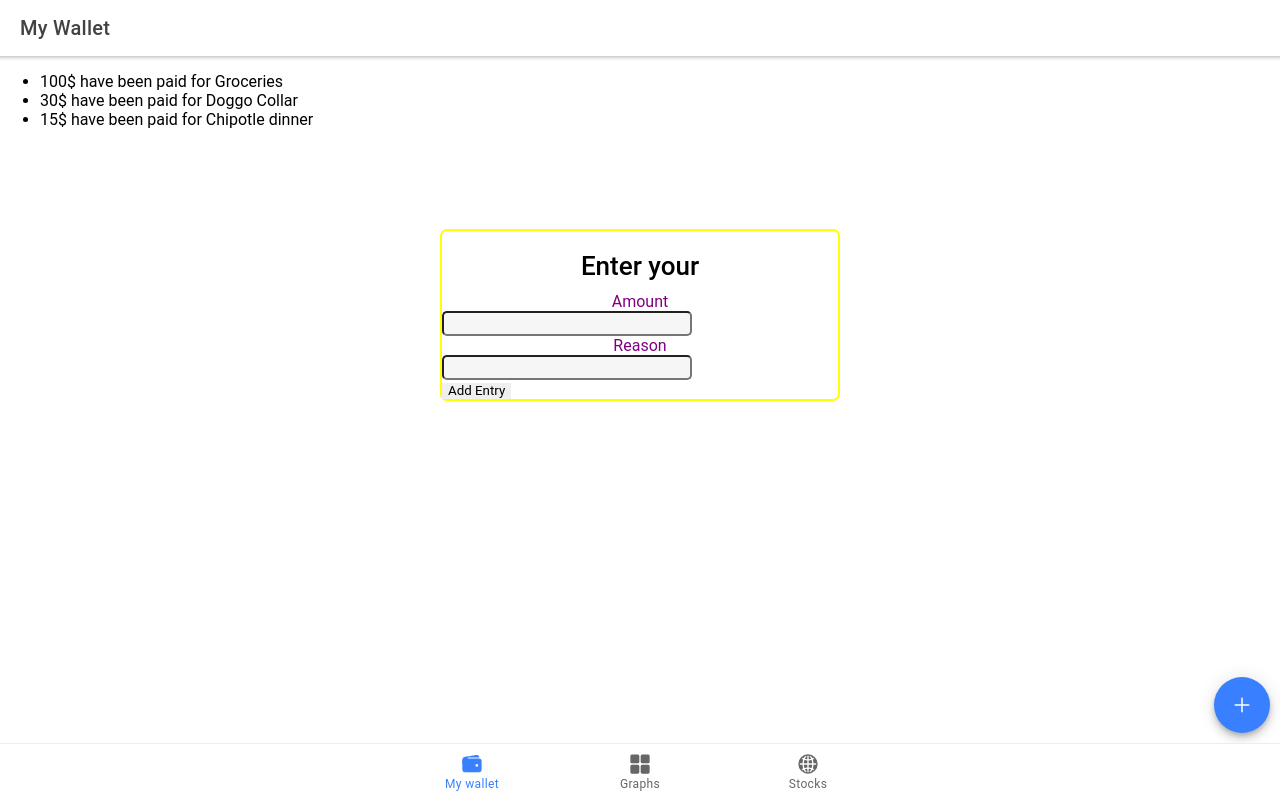
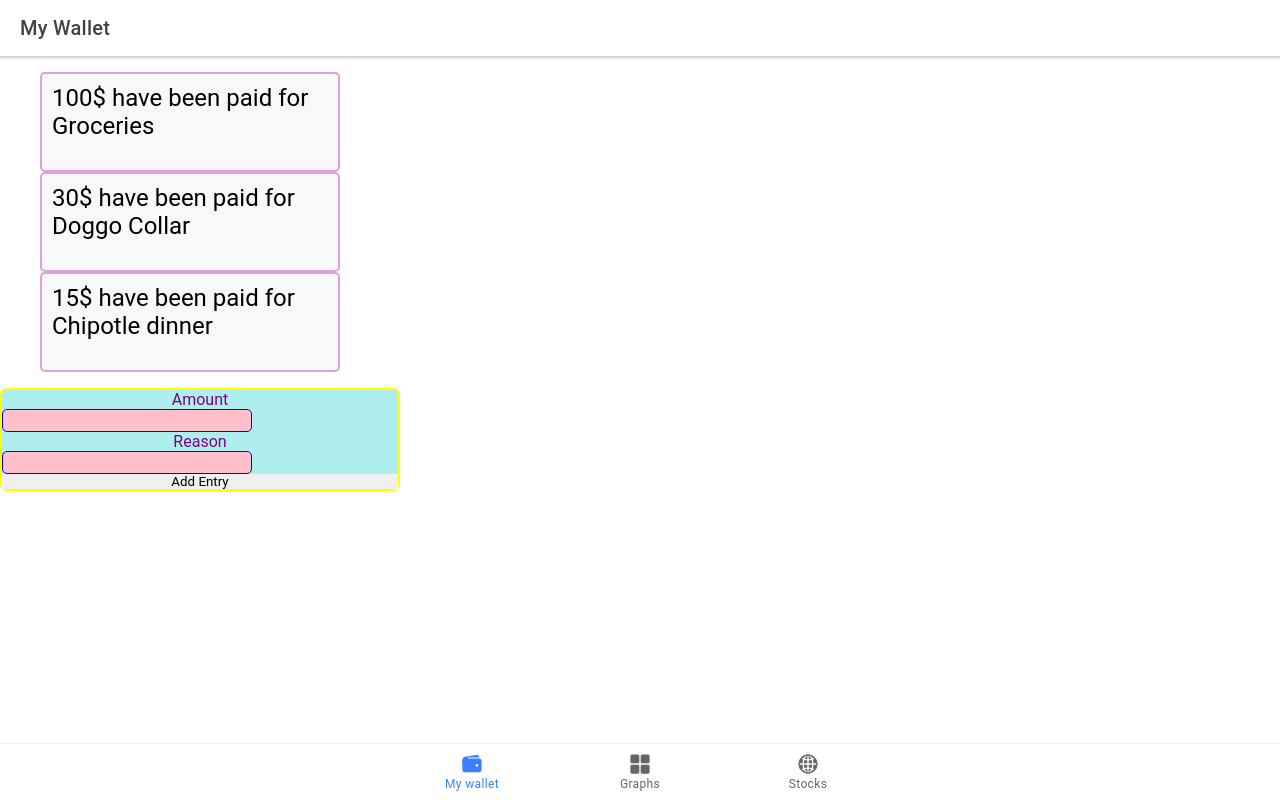
Before and after one commit to FedeColap/ionic-my-financials, a React (Create React App) app: page /my-wallet in a window 1280 px wide. Built offline with nearby package versions, Linux system fonts and the light colour scheme.

Commit message:
form expense without floating button

```diff
--- a/src/components/Entry.tsx
+++ /dev/null
@@ -1,6 +0,0 @@
- export type Entry = {
-    reason: string,
-    amount: number,
-    category: string,
-    id: number
-}
--- /dev/null
+++ b/src/components/myWallet/AddEntryForm.css
@@ -0,0 +1,25 @@
+label {
+    color: purple;
+    display: block;
+    text-align: center;
+}
+input {
+    border: 1px solid blue;
+    border-radius: 5px;
+    width: 250px;
+    color: black;
+    display: block;
+    margin: auto;
+    background-color: pink;
+}
+form {
+    border: 2px solid yellow;
+    border-radius: 7px;
+    display: flex;
+    flex-direction: column;
+    width: 400px;
+    margin: auto;
+    margin-top: 100px;
+    background-color: paleturquoise;
+    margin: auto;
+}
--- /dev/null
+++ b/src/components/myWallet/AddEntryForm.tsx
@@ -0,0 +1,43 @@
+import React, { useState, ChangeEvent, FormEvent } from 'react';
+import './AddEntryForm.css'
+import { AddEntry } from '../entry.d'
+import { v4 as uuidv4 } from 'uuid';
+
+interface AddEntryFormProps {
+    addEntry: AddEntry
+}
+
+const AddEntryForm: React.FC<AddEntryFormProps> = ({addEntry}) => {
+
+    const[newReason, setNewReason] = useState('');
+    const[newAmount, setNewAmount] = useState<number>();
+
+    const handleChangeReason = (e: ChangeEvent<HTMLInputElement>) => {
+        setNewReason(e.target.value)
+    };
+    const handleChangeAmount = (e: ChangeEvent<HTMLInputElement>) => {
+        setNewAmount(Number(e.target.value))
+    };
+    const handleSubmit = (e: FormEvent<HTMLButtonElement>) => {
+        e.preventDefault();
+        const newEntry = {
+            reason: newReason,
+            amount: newAmount,
+            category: 'expense',
+            id: uuidv4()
+        }
+        addEntry(newEntry);
+    }
+
+    return (
+        <form >
+            <label>Amount</label>
+            <input type="number" value={newAmount} onChange={handleChangeAmount}></input>
+            <label>Reason</label>
+            <input type="text" value={newReason} onChange={handleChangeReason}></input>
+            {/* <IonButton  href="/my-wallet" color="medium">Submit</IonButton> */}
+            <button type="submit" onClick={handleSubmit}>Add Entry</button>
+        </form>
+    )
+}
+export default AddEntryForm;
--- a/src/components/myWallet/EntryLi.css
+++ b/src/components/myWallet/EntryLi.css
@@ -1,14 +1,19 @@
 .entry-li {
     width: 300px;
-    height: 150px;
+    height: 100px;
     border-radius: 5px;
     padding: 10px;
+    border: 2px solid plum;
+    font-size: 24px;
+    list-style-type: none;
+    background-color: #f8f8f8;
+    color: black;
 }
-.expense-entry {
+/* .expense-entry {
     border: 2ps solid red;
     background-color: #ffd6cc;
 }
 .gain-entry {
     border: 2ps solid green;
     background-color: #e6ffe6;
-}
+} */
--- a/src/components/myWallet/EntryLi.tsx
+++ b/src/components/myWallet/EntryLi.tsx
@@ -1,13 +1,9 @@
 import React, { useState } from 'react';
 import './EntryLi.css';
+import { Entry } from '../entry.d'
 
 interface EntryLiProps {
-    entry: {
-        amount: number;
-        reason: string;
-        category: string;
-        id: number
-    }
+    entry: Entry;
 }
 
 const EntryLi: React.FC<EntryLiProps> = ({entry}) => {
--- a/src/components/myWallet/ExpensesList.tsx
+++ b/src/components/myWallet/ExpensesList.tsx
@@ -2,35 +2,29 @@ import React, { useState } from 'react';
 import './ExpensesList.css';
 import { v4 as uuidv4 } from 'uuid';
 import EntryForm from '../../pages/EntryForm';
+import EntryLi from './EntryLi';
+import { Entry } from '../entry.d'
+
+interface EntryListProps {
+  entries: Array<Entry>;
+
+}
+
+const ExpensesList: React.FC<EntryListProps> = ({ entries }) => {
 
 
-// interface CustomInputProps {
-//   title: string;
-//   amount: number;
-//   category: string;
-//   id: string;
-// }
-
-
-const ExpensesList: React.FC = () => {
-
-  const [entries, setEntries] = useState([
-    {reason: "Groceries", amount: 100, category: "expense", id: uuidv4()},
-    {reason: "Doggo Collar", amount: 30, category: "expense", id: uuidv4()},
-    {reason: "Chipotle dinner", amount: 15, category: "expense", id: uuidv4()},
-  ]);
-  const addEntry = () => {
-    setEntries([...entries, { reason: "manually added reason", amount: 50, category: "expense", id: uuidv4() }])
-  }
+  // const addEntry = () => {
+  //   setEntries([...entries, { reason: "manually added reason", amount: 50, category: "expense", id: uuidv4() }])
+  // }
   return (
     <div className="expenses-list-container">
-        <ul>
-           {entries.map(entry => {
-               return ( <li key ={entry.id}>{entry.amount}$ have been paid for {entry.reason}</li> );
-           })}
-        </ul>
-        {/* <button onClick={ addEntry }>Add an entry</button> */}
-        <EntryForm />
+      <ul>
+        {entries.map( entry => {
+          return <EntryLi key={entry.id} entry={entry} />
+        }
+
+        )}
+      </ul>
     </div>
   );
 };
--- a/src/pages/EntryForm.css
+++ b/src/pages/EntryForm.css
@@ -2,25 +2,3 @@ h1 {
     font-size: 24px;
     text-align: center;
 }
-label {
-    color: purple;
-    display: block;
-    text-align: center;
-}
-input {
-    border: 1ps solid blue;
-    border-radius: 5px;
-    width: 250px;
-    background-color: #f6f6f6;
-    display: block;
-    margin: auto;
-}
-.entry-form-container {
-    border: 2px solid yellow;
-    border-radius: 7px;
-    display: flex;
-    flex-direction: column;
-    width: 400px;
-    margin: auto;
-    margin-top: 100px;
-}
--- a/src/pages/EntryForm.tsx
+++ b/src/pages/EntryForm.tsx
@@ -1,5 +1,7 @@
 import React, { useState } from 'react';
 import { IonButton } from '@ionic/react';
+import AddEntryForm from '../components/myWallet/AddEntryForm'
+// import { Entry, AddEntry } from '../../components/entry.d'
 import './EntryForm.css';
 
 const EntryForm: React.FC = () => {
@@ -12,20 +14,15 @@ const EntryForm: React.FC = () => {
         e.preventDefault();
         console.log(reason);
     };
-
+    // const addEntry:AddEntry = (newEntry) => {
+    //   setEntries([...entries, {reason:newEntry.reason, amount:newEntry.amount, category:"expense", id: uuidv4()}])
+    // };
 
   return (
     <div className="entry-form-container">
         <h1>Enter your </h1>
         {/* <form onSubmit={handleSubmit}> */}
-        <form >
-            <label>Amount</label>
-            <input type="number" value={amount} onChange={(e) => setAmount(e.target.value)}></input>
-            <label>Reason</label>
-            <input type="text" value={reason} onChange={(e) => setReason(e.target.value)}></input>
-            {/* <IonButton  href="/my-wallet" color="medium">Submit</IonButton> */}
-            <button type="submit" >Add Entry</button>
-        </form>
+        {/* <AddEntryForm addEntry={}/> */}
     </div>
   );
 };
--- a/src/pages/tab-menus/MyWallet.tsx
+++ b/src/pages/tab-menus/MyWallet.tsx
@@ -4,17 +4,22 @@ import { add } from 'ionicons/icons';
 import './MyWallet.css';
 import ExpensesList from '../../components/myWallet/ExpensesList';
 import { v4 as uuidv4 } from 'uuid';
+import { Entry, AddEntry } from '../../components/entry.d'
+import AddEntryForm from '../../components/myWallet/AddEntryForm';
 
 
-
-
+const initialEntries: Array<Entry> =[
+  {reason: "Groceries", amount: 100, category: "expense", id: uuidv4()},
+  {reason: "Doggo Collar", amount: 30, category: "expense", id: uuidv4()},
+  {reason: "Chipotle dinner", amount: 15, category: "expense", id: uuidv4()}
+]
 
 const MyWallet: React.FC = () => {
-  const [entries, setEntries] = useState([
-    {reason: "Groceries", amount: 100, category: "expense", id: uuidv4()},
-    {reason: "Doggo Collar", amount: 30, category: "expense", id: uuidv4()},
-    {reason: "Chipotle dinner", amount: 15, category: "expense", id: uuidv4()},
-  ]);
+  const [entries, setEntries] = useState(initialEntries);
+
+  const addEntry:AddEntry = (newEntry) => {
+    setEntries([...entries, {reason:newEntry.reason, amount:newEntry.amount, category:"expense", id: uuidv4()}])
+  };
 
   return (
     <IonPage>
@@ -24,12 +29,8 @@ const MyWallet: React.FC = () => {
         </IonToolbar>
       </IonHeader>
       <IonContent fullscreen>
-        <ExpensesList />
-        <IonFab horizontal="end" vertical="bottom" slot="fixed" >
-          <IonFabButton color="primary" href="/entry-form">
-          <IonIcon icon={add} />
-          </IonFabButton>
-        </IonFab>
+        <ExpensesList entries={entries}/>
+        <AddEntryForm addEntry={addEntry}/>
       </IonContent>
     </IonPage>
   );
```
Also changed, not shown: src/components/entry.d.tsx (added, +8 -0 lines).
